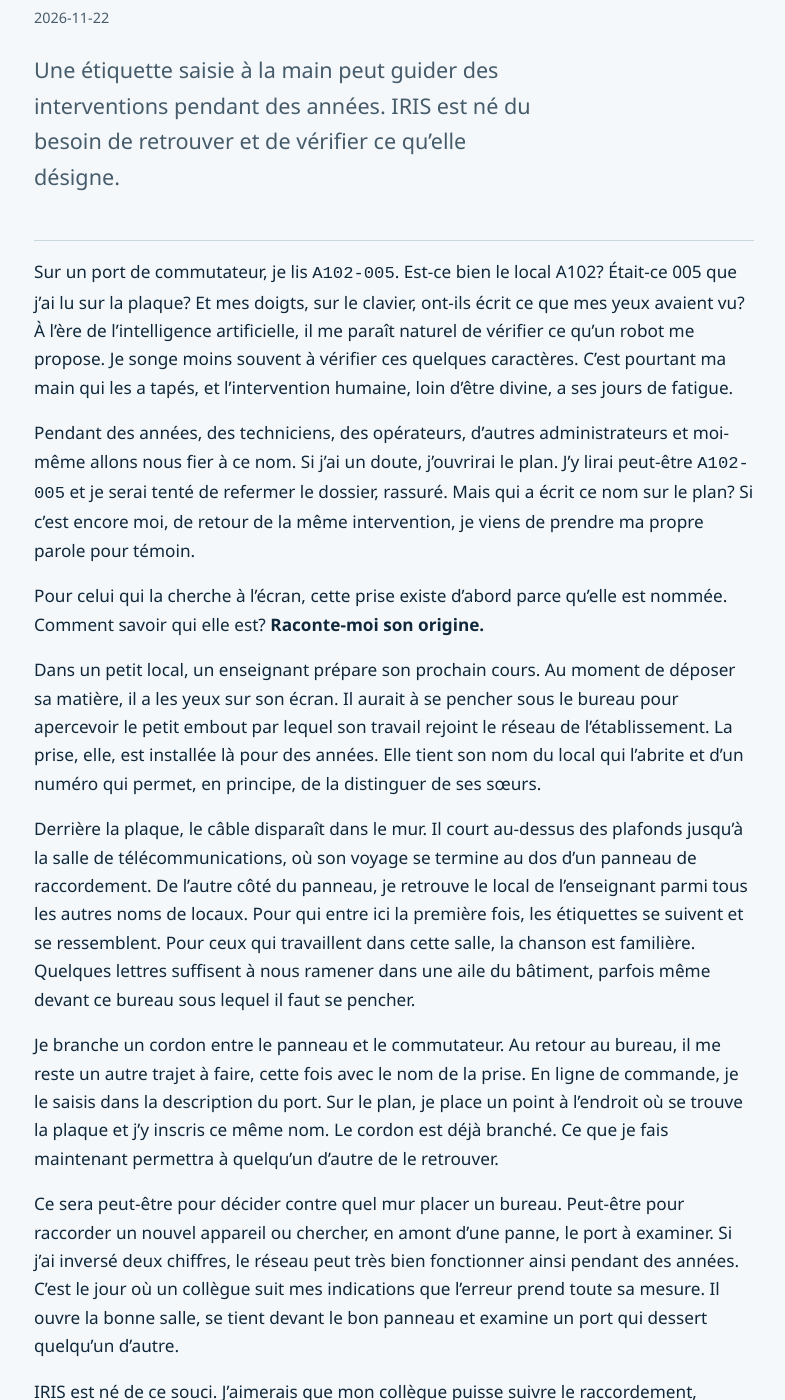
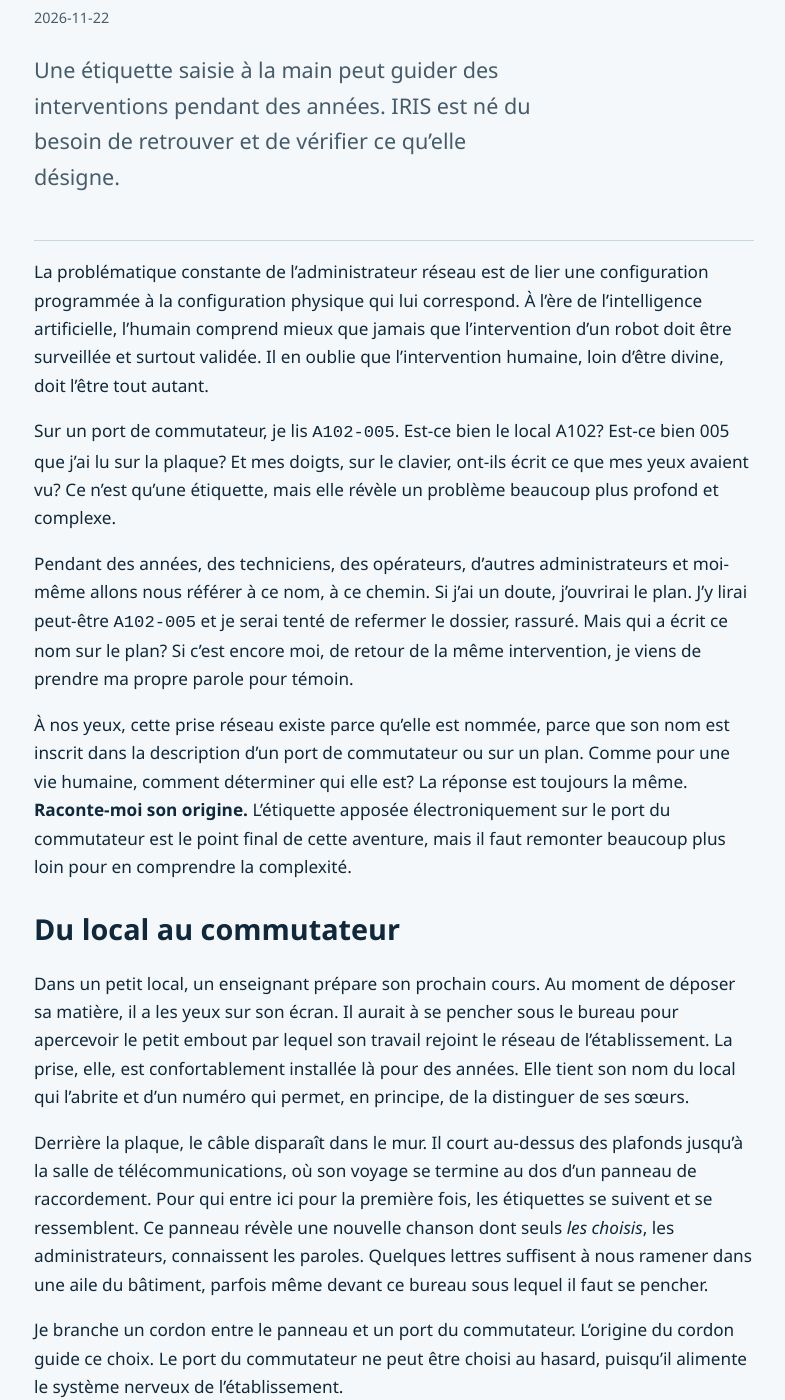
Before and after one commit to mllabonte/iris-blogue, a Jekyll site: the page built from _posts/2026-11-22-la-dualite-de-l-intervention-physique-et-electronique.md, in a window 1280 px wide and 1400 px high, scrolled down 413 px. Shown: the whole window, without its empty margins (246-1031 px from the left). Built offline with Jekyll 4.4.1, drawn with Linux system fonts in a browser that asks for light colours; some of the changed text lies outside the part shown.

Commit message:
Publier la version corrigée du billet sur la dualité

```diff
--- a/_posts/2026-11-22-la-dualite-de-l-intervention-physique-et-electronique.md
+++ b/_posts/2026-11-22-la-dualite-de-l-intervention-physique-et-electronique.md
@@ -4,18 +4,28 @@ description: "Une étiquette saisie à la main peut guider des interventions pen
 date: 2026-11-22 00:01:00 -0500
 ---
 
-Sur un port de commutateur, je lis `A102-005`. Est-ce bien le local A102? Était-ce 005 que j’ai lu sur la plaque? Et mes doigts, sur le clavier, ont-ils écrit ce que mes yeux avaient vu? À l’ère de l’intelligence artificielle, il me paraît naturel de vérifier ce qu’un robot me propose. Je songe moins souvent à vérifier ces quelques caractères. C’est pourtant ma main qui les a tapés, et l’intervention humaine, loin d’être divine, a ses jours de fatigue.
+La problématique constante de l’administrateur réseau est de lier une configuration programmée à la configuration physique qui lui correspond. À l’ère de l’intelligence artificielle, l’humain comprend mieux que jamais que l’intervention d’un robot doit être surveillée et surtout validée. Il en oublie que l’intervention humaine, loin d’être divine, doit l’être tout autant.
 
-Pendant des années, des techniciens, des opérateurs, d’autres administrateurs et moi-même allons nous fier à ce nom. Si j’ai un doute, j’ouvrirai le plan. J’y lirai peut-être `A102-005` et je serai tenté de refermer le dossier, rassuré. Mais qui a écrit ce nom sur le plan? Si c’est encore moi, de retour de la même intervention, je viens de prendre ma propre parole pour témoin.
+Sur un port de commutateur, je lis `A102-005`. Est-ce bien le local A102? Est-ce bien 005 que j’ai lu sur la plaque? Et mes doigts, sur le clavier, ont-ils écrit ce que mes yeux avaient vu? Ce n’est qu’une étiquette, mais elle révèle un problème beaucoup plus profond et complexe.
 
-Pour celui qui la cherche à l’écran, cette prise existe d’abord parce qu’elle est nommée. Comment savoir qui elle est? **Raconte-moi son origine.**
+Pendant des années, des techniciens, des opérateurs, d’autres administrateurs et moi-même allons nous référer à ce nom, à ce chemin. Si j’ai un doute, j’ouvrirai le plan. J’y lirai peut-être `A102-005` et je serai tenté de refermer le dossier, rassuré. Mais qui a écrit ce nom sur le plan? Si c’est encore moi, de retour de la même intervention, je viens de prendre ma propre parole pour témoin.
 
-Dans un petit local, un enseignant prépare son prochain cours. Au moment de déposer sa matière, il a les yeux sur son écran. Il aurait à se pencher sous le bureau pour apercevoir le petit embout par lequel son travail rejoint le réseau de l’établissement. La prise, elle, est installée là pour des années. Elle tient son nom du local qui l’abrite et d’un numéro qui permet, en principe, de la distinguer de ses sœurs.
+À nos yeux, cette prise réseau existe parce qu’elle est nommée, parce que son nom est inscrit dans la description d’un port de commutateur ou sur un plan. Comme pour une vie humaine, comment déterminer qui elle est? La réponse est toujours la même. **Raconte-moi son origine.** L’étiquette apposée électroniquement sur le port du commutateur est le point final de cette aventure, mais il faut remonter beaucoup plus loin pour en comprendre la complexité.
 
-Derrière la plaque, le câble disparaît dans le mur. Il court au-dessus des plafonds jusqu’à la salle de télécommunications, où son voyage se termine au dos d’un panneau de raccordement. De l’autre côté du panneau, je retrouve le local de l’enseignant parmi tous les autres noms de locaux. Pour qui entre ici la première fois, les étiquettes se suivent et se ressemblent. Pour ceux qui travaillent dans cette salle, la chanson est familière. Quelques lettres suffisent à nous ramener dans une aile du bâtiment, parfois même devant ce bureau sous lequel il faut se pencher.
+## Du local au commutateur
 
-Je branche un cordon entre le panneau et le commutateur. Au retour au bureau, il me reste un autre trajet à faire, cette fois avec le nom de la prise. En ligne de commande, je le saisis dans la description du port. Sur le plan, je place un point à l’endroit où se trouve la plaque et j’y inscris ce même nom. Le cordon est déjà branché. Ce que je fais maintenant permettra à quelqu’un d’autre de le retrouver.
+Dans un petit local, un enseignant prépare son prochain cours. Au moment de déposer sa matière, il a les yeux sur son écran. Il aurait à se pencher sous le bureau pour apercevoir le petit embout par lequel son travail rejoint le réseau de l’établissement. La prise, elle, est confortablement installée là pour des années. Elle tient son nom du local qui l’abrite et d’un numéro qui permet, en principe, de la distinguer de ses sœurs.
+
+Derrière la plaque, le câble disparaît dans le mur. Il court au-dessus des plafonds jusqu’à la salle de télécommunications, où son voyage se termine au dos d’un panneau de raccordement. Pour qui entre ici pour la première fois, les étiquettes se suivent et se ressemblent. Ce panneau révèle une nouvelle chanson dont seuls *les choisis*, les administrateurs, connaissent les paroles. Quelques lettres suffisent à nous ramener dans une aile du bâtiment, parfois même devant ce bureau sous lequel il faut se pencher.
+
+Je branche un cordon entre le panneau et un port du commutateur. L’origine du cordon guide ce choix. Le port du commutateur ne peut être choisi au hasard, puisqu’il alimente le système nerveux de l’établissement.
+
+## Du commutateur au plan
+
+De retour au bureau, il me reste un autre trajet à faire, cette fois avec le nom de la prise. En ligne de commande, je le saisis dans la description du port. Sur le plan, je place un point à l’endroit où se trouve la plaque et j’y inscris ce même nom. Ce que je fais maintenant permettra à quelqu’un d’autre de retrouver la prise.
 
 Ce sera peut-être pour décider contre quel mur placer un bureau. Peut-être pour raccorder un nouvel appareil ou chercher, en amont d’une panne, le port à examiner. Si j’ai inversé deux chiffres, le réseau peut très bien fonctionner ainsi pendant des années. C’est le jour où un collègue suit mes indications que l’erreur prend toute sa mesure. Il ouvre la bonne salle, se tient devant le bon panneau et examine un port qui dessert quelqu’un d’autre.
 
-IRIS est né de ce souci. J’aimerais que mon collègue puisse suivre le raccordement, reconnaître l’endroit où le plan et le terrain cessent de s’accorder, puis laisser une correction dont le prochain pourra se servir. Car une prise dont le nom s’est perdu existe toujours. Elle est là, sous le bureau de l’enseignant. C’est nous qui ne savons plus la retrouver.
+## L’existence
+
+Voilà pourquoi un geste aussi banal que celui de raccorder une prise réseau à un commutateur a tant d’importance. IRIS est né de ce souci. J’aimerais que mes collègues puissent suivre le raccordement, reconnaître l’endroit où le plan et le terrain cessent de s’accorder, puis laisser une correction dont le prochain pourra se servir. Car une prise dont le nom s’est perdu existe toujours. Elle est là, sous le bureau de l’enseignant. C’est nous qui ne savons plus la retrouver. Pour celui qui la cherche, une chose sans nom n’existe pas vraiment.
```
